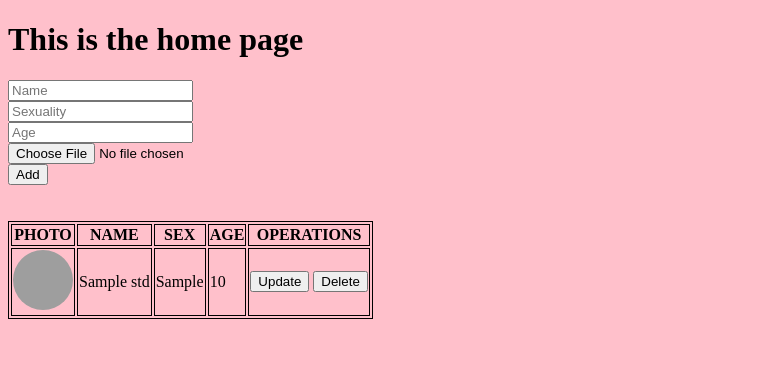
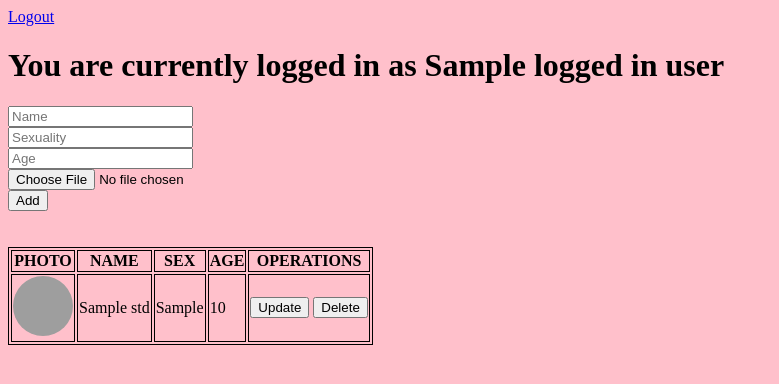
Before and after one commit to ElTrackiras/FlaskTutorial2025, a Flask app: template templates/home.html in a window 1280 px wide. Shown: the top 384 px of the page, without its empty margins (0-779 px from the left). Run offline with Flask 3, Linux system fonts and the light colour scheme; the template is opened without the code that fills it: most values are stand-ins (such as "Sample title", 1, 10 or a date in 2020); grey boxes are pictures that could not be loaded.

Commit message:
Part 15: Session

```diff
--- a/main.py
+++ b/main.py
@@ -1,8 +1,9 @@
-from flask import Flask, render_template, request, url_for, redirect
+from flask import Flask, render_template, request, url_for, redirect, session
 import pymysql, os
 
 app = Flask(__name__)
 app.config['UPLOAD_FOLDER'] = "static/students_pp/"
+app.config['SECRET_KEY'] = "qwerty123"
 
 connection = pymysql.connect(
     host = "localhost",
@@ -31,17 +32,25 @@ def login_process():
 
 
     if account_found:
+        session['account_logged_in'] = account_found
         return redirect(url_for('home_page'))
     else:
         return redirect(url_for('landing_page'))
 
+@app.route("/logout")
+def logout():
+    session.pop('account_logged_in', None)
+    return redirect(url_for('landing_page'))
+
 @app.route("/home")
 def home_page():
-    sql = "SELECT * FROM students"
-    cursor.execute(sql)
-    result = cursor.fetchall()
-    return render_template("home.html", std=result)
-
+    if "account_logged_in" in session:
+        sql = "SELECT * FROM students"
+        cursor.execute(sql)
+        result = cursor.fetchall()
+        return render_template("home.html", std=result, logged_in_user=session['account_logged_in'])
+    else:
+        return redirect(url_for('landing_page'))
 
 @app.route("/enroll_student", methods=["POST"])
 def enroll_student():
--- a/templates/home.html
+++ b/templates/home.html
@@ -3,7 +3,8 @@
     <link rel="stylesheet" href="{{url_for('static', filename='myDesign.css')}}">
 </head>
 <body>
-    <h1>This is the home page</h1>
+    <a href="{{url_for('logout')}}">Logout</a>
+    <h1>You are currently logged in as {{logged_in_user['account_name']}}</h1>
 
     <form action="/enroll_student" method="post" enctype="multipart/form-data">
         <input type="text" id="name_inp" name="name_inp" placeholder="Name" required>
```
